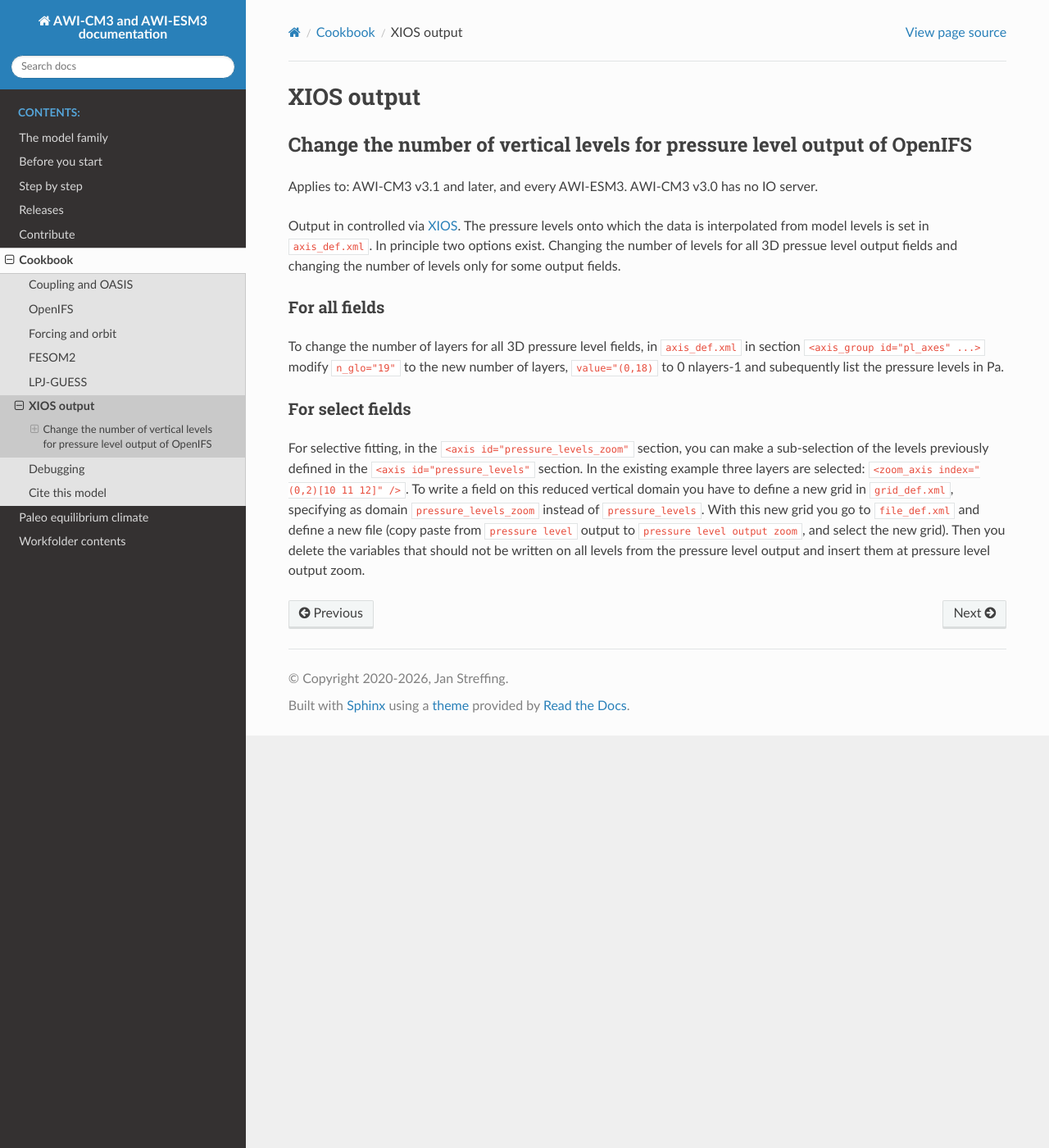
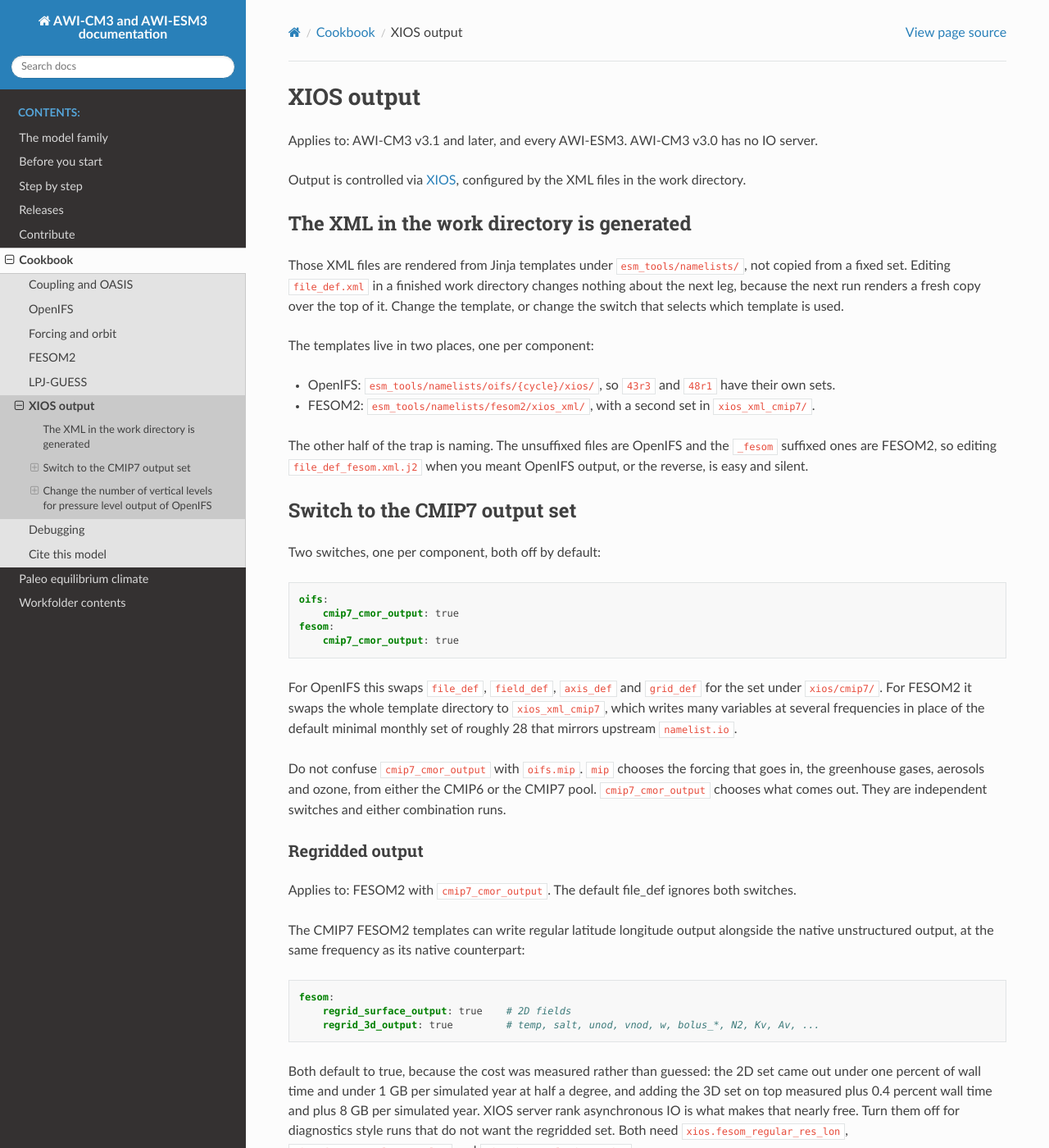
Before and after one commit to AWI-ESM/documentation_AWI-CM3, a Sphinx documentation site: the page built from source/how_to/xios_output.rst, in a window 1280 px wide and 1400 px high. Shown: the whole window at 82% size. Built offline with Sphinx 7.4.7 and the Read the Docs theme 3.1.0, drawn with Linux system fonts in a browser that asks for light colours; some of the changed text lies outside the part shown.

Commit message:
Document the XIOS templates and the CMIP7 output switches

```diff
--- a/source/how_to/xios_output.rst
+++ b/source/how_to/xios_output.rst
@@ -1,6 +1,66 @@
 ***********
 XIOS output
 ***********
+
+Applies to: AWI-CM3 v3.1 and later, and every AWI-ESM3. AWI-CM3 v3.0 has no IO server.
+
+Output is controlled via `XIOS <https://forge.ipsl.jussieu.fr/ioserver>`_, configured by the XML files in the work directory.
+
+The XML in the work directory is generated
+==========================================
+
+Those XML files are rendered from Jinja templates under ``esm_tools/namelists/``, not copied from a fixed set. Editing ``file_def.xml`` in a finished work directory changes nothing about the next leg, because the next run renders a fresh copy over the top of it. Change the template, or change the switch that selects which template is used.
+
+The templates live in two places, one per component:
+
+- OpenIFS: ``esm_tools/namelists/oifs/{cycle}/xios/``, so ``43r3`` and ``48r1`` have their own sets.
+- FESOM2: ``esm_tools/namelists/fesom2/xios_xml/``, with a second set in ``xios_xml_cmip7/``.
+
+The other half of the trap is naming. The unsuffixed files are OpenIFS and the ``_fesom`` suffixed ones are FESOM2, so editing ``file_def_fesom.xml.j2`` when you meant OpenIFS output, or the reverse, is easy and silent.
+
+Switch to the CMIP7 output set
+==============================
+
+Two switches, one per component, both off by default:
+
+.. code-block:: yaml
+
+   oifs:
+       cmip7_cmor_output: true
+   fesom:
+       cmip7_cmor_output: true
+
+For OpenIFS this swaps ``file_def``, ``field_def``, ``axis_def`` and ``grid_def`` for the set under ``xios/cmip7/``. For FESOM2 it swaps the whole template directory to ``xios_xml_cmip7``, which writes many variables at several frequencies in place of the default minimal monthly set of roughly 28 that mirrors upstream ``namelist.io``.
+
+Do not confuse ``cmip7_cmor_output`` with ``oifs.mip``. ``mip`` chooses the forcing that goes in, the greenhouse gases, aerosols and ozone, from either the CMIP6 or the CMIP7 pool. ``cmip7_cmor_output`` chooses what comes out. They are independent switches and either combination runs.
+
+Regridded output
+----------------
+
+Applies to: FESOM2 with ``cmip7_cmor_output``. The default file_def ignores both switches.
+
+The CMIP7 FESOM2 templates can write regular latitude longitude output alongside the native unstructured output, at the same frequency as its native counterpart:
+
+.. code-block:: yaml
+
+   fesom:
+       regrid_surface_output: true    # 2D fields
+       regrid_3d_output: true         # temp, salt, unod, vnod, w, bolus_*, N2, Kv, Av, ...
+
+Both default to true, because the cost was measured rather than guessed: the 2D set came out under one percent of wall time and under 1 GB per simulated year at half a degree, and adding the 3D set on top measured plus 0.4 percent wall time and plus 8 GB per simulated year. XIOS server rank asynchronous IO is what makes that nearly free. Turn them off for diagnostics style runs that do not want the regridded set. Both need ``xios.fesom_regular_res_lon``, ``xios.fesom_regular_res_lat`` and ``xios.interpolation_order``.
+
+Ocean biogeochemistry output gates
+----------------------------------
+
+Applies to: AWI-ESM3-cc, which is the only setup with REcoM.
+
+``file_def_fesom.xml.j2`` gates the biogeochemistry file blocks on three switches that mirror the REcoM ``&parecomsetup`` logicals, so a block is only enabled when the tracers it wants actually exist:
+
+- ``fesom.recom_enable_3zoo2det``
+- ``fesom.recom_enable_coccos``
+- ``fesom.recom_ltra_diag``
+
+AWI-ESM3 sets all three from ``recom_setting``, so you normally leave them alone. Their purpose is to stop XIOS writing files that would contain nothing but fill values.
 
 Change the number of vertical levels for pressure level output of OpenIFS
 =========================================================================
```
